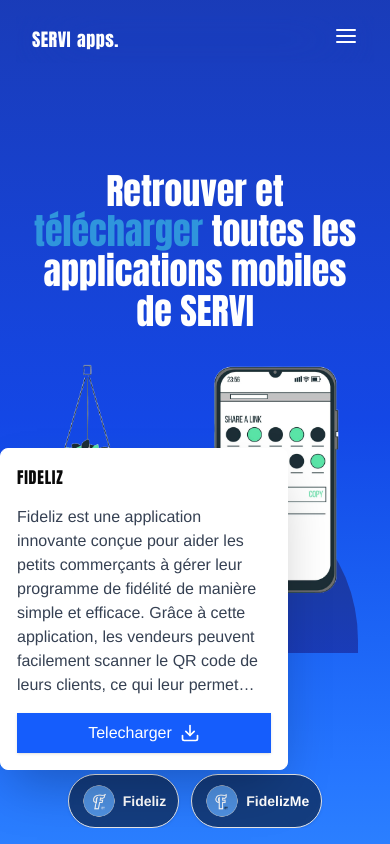
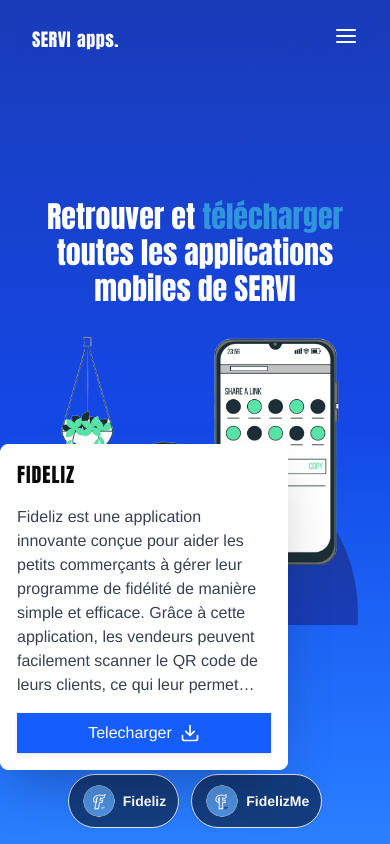
Before and after one commit to silverstone217/new_servi_store, a Next.js app: page / in a window 390 px wide. Both pictures are taken after a click on the element "Fideliz". Built offline with nearby package versions, Linux system fonts and the light colour scheme.

Commit message:
fix some design for small devices problems

```diff
--- a/app/page.tsx
+++ b/app/page.tsx
@@ -2,7 +2,7 @@
 
 export default function Home() {
   return (
-    <div className="w-full h-screen flex flex-col gap-5">
+    <div>
       <Hero_section />
     </div>
   );
--- a/components/hero-section.tsx
+++ b/components/hero-section.tsx
@@ -14,7 +14,7 @@
 const Hero_section = () => {
   return (
     <div
-      className="full h-full flex items-center justify-center
+      className="full h-svh flex items-center justify-center
     bg-gradient-to-b from-blue-800 via-blue-700 to-blue-500
      transition-all duration-500 ease-in-out
     "
@@ -24,7 +24,7 @@
       {/* Contenu de la page ici */}
       <div className="relative z-10 p-8 text-white">
         <h1
-          className={`${ANTON.className} text-4xl font-bold mb-4 max-w-lg text-center`}
+          className={`${ANTON.className} text-3xl xl:text-4xl font-bold mb-3 max-w-lg text-center`}
         >
           Retrouver et <span className="text-[#2f95dc]">télécharger</span>{" "}
           toutes les applications mobiles de SERVI
@@ -37,7 +37,7 @@
             alt="image"
             width={1200}
             height={1200}
-            className="w-full object-cover max-w-lg h-auto z-10"
+            className="w-full object-cover md:max-w-sm xl:max-w-lg h-auto z-10"
             priority
           />
           <div
@@ -53,7 +53,7 @@
       <div
         className="w-full flex items-center gap-3 justify-center px-4
         mt-4 overflow-x-auto overflow-y-hidden absolute bottom-4 text-white
-         transition-all duration-500 ease-in-out
+         transition-all duration-500 ease-in-out z-20
         "
       >
         {ServiApps.map((app, idx) => (
@@ -83,7 +83,7 @@
             <PopoverContent className="bg-white border-white shadow-2xl">
               <div className="flex flex-col gap-4">
                 <span
-                  className={`text-bas font-bold ${ANTON.className} tracking-wider uppercase`}
+                  className={`text-xl font-bold ${ANTON.className} tracking-wider uppercase`}
                 >
                   {app.name}
                 </span>
```
